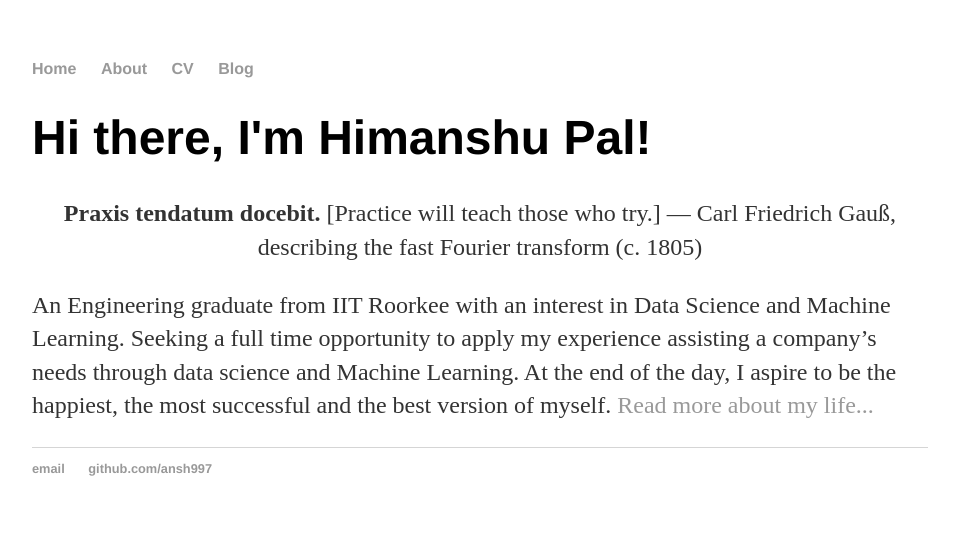
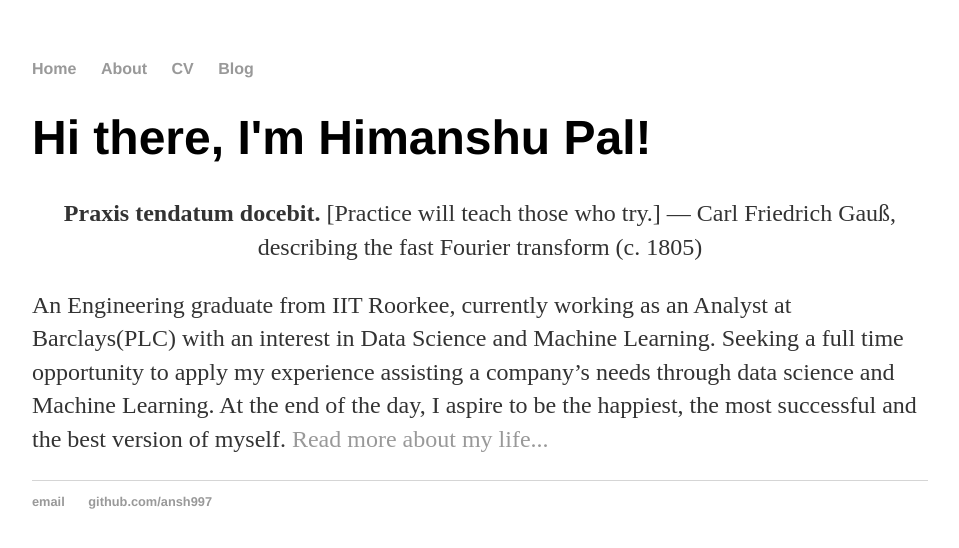
Before and after one commit to ansh997/ansh997.github.io, a Jekyll site: the page built from index.html, in a window 1280 px wide. Shown: the top 548 px of the page, without its empty margins (160-1119 px from the left). Built offline with Jekyll 4.4.1, drawn with Linux system fonts in a browser that asks for light colours.

Commit message:
updated work

```diff
--- a/index.html
+++ b/index.html
@@ -7,6 +7,6 @@ title: Himanshu Pal
 	<p style="text-align:center"><b>Praxis tendatum docebit.</b> [Practice will teach those who try.]
 — Carl Friedrich Gauß, describing the fast Fourier transform (c. 1805)</p>
 
-<p>An Engineering graduate from IIT Roorkee with an interest in Data Science and Machine Learning. Seeking a full time opportunity to apply my experience assisting a company’s needs through data science and Machine Learning.
+<p>An Engineering graduate from IIT Roorkee, currently working as an Analyst at Barclays(PLC) with an interest in Data Science and Machine Learning. Seeking a full time opportunity to apply my experience assisting a company’s needs through data science and Machine Learning.
 At the end of the day, I aspire to be the happiest, the most successful and the best version of myself. <a href="/about">Read more about my life...</a></p>
 </div><!-- /.blurb -->
```
